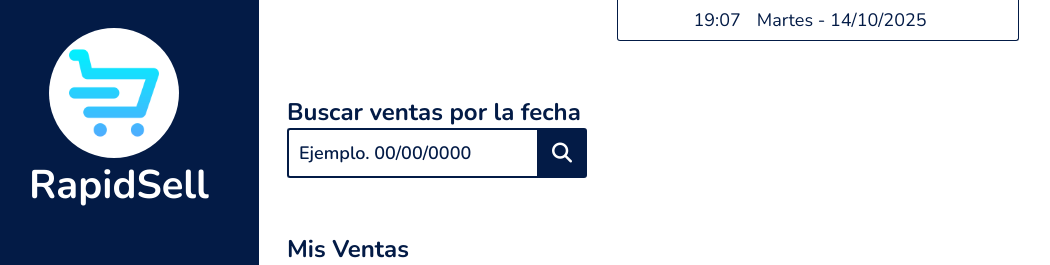
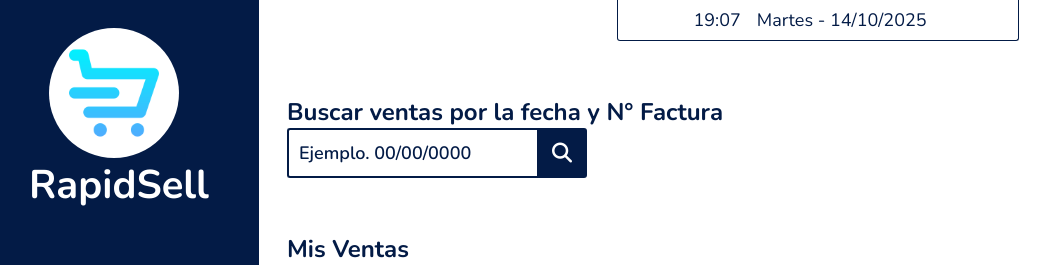
Before and after one commit to Oliweb19/RapidSell, a PHP site: page /mis-ventas.php in a window 1400 px wide. Shown: the top 265 px of the page, without its empty margins (21-1071 px from the left). Run offline with PHP 8.4, Linux system fonts and the light colour scheme; data comes from the database, SQL or seed files in the repository.

Commit message:
*Se le agrego una mejora a mis ventas -Se le añadio la busqueda exacta por Nº de factura

```diff
--- a/mis-ventas.php
+++ b/mis-ventas.php
@@ -68,7 +68,7 @@
                 </h3>
             </div>
             <div class="bars-products">
-                  <h2>Buscar ventas por la fecha</h2>
+                  <h2>Buscar ventas por la fecha y N° Factura</h2>
                   <form action="mis-ventas.php" method="post" class="monto">
                     <input type="search" name="date" id="" placeholder="Ejemplo. 00/00/0000" class="especial">
                     <button type="submit" id="btn-search"><i class="fa-solid fa-magnifying-glass"></i></button>
@@ -80,12 +80,26 @@
                     $inicio = ($pagina - 1) * $por_pagina;
                     $filtro_fecha = false;
                     $fecha_actual = date("d/m/Y");
-                    if(isset($_POST['date']) && !empty($_POST['date'])) {
-                      $fecha = $_POST['date'];
+                    // Determinar si el input corresponde a una fecha o a un número de factura
+                    $buscar_factura = false;
+                    $factura = '';
+                    if(isset($_POST['date']) && trim($_POST['date']) !== '') {
+                      $input = trim($_POST['date']);
+                    } else if(isset($_GET['date']) && trim($_GET['date']) !== '') {
+                      $input = trim($_GET['date']);
+                    } else {
+                      $input = '';
+                    }
+
+                    if($input !== ''){
+                      // Si el usuario ingresó sólo dígitos, lo tratamos como N° de factura
+                      if(ctype_digit($input)){
+                        $buscar_factura = true;
+                        $factura = $input;
+                      } else {
+                        $fecha = $input;
                         $filtro_fecha = true;
-                    } else if(isset($_GET['date']) && !empty($_GET['date'])) {
-                      $fecha = $_GET['date'];
-                      $filtro_fecha = true;
+                      }
                     } else {
                       $fecha = $fecha_actual;
                     }
@@ -105,7 +119,18 @@
                       </tr>
                     </thead>
                     <?php
-                      // Contar total de ventas
+                      // Contar total de ventas (filtrar por fecha o por factura si se proporcionó)
+                      if(!empty($buscar_factura) && $buscar_factura === true){
+                        $factura_int = (int)$factura;
+                        $sql_total = "SELECT COUNT(*) as total FROM ventas WHERE id_compra = $factura_int";
+                        $res_total = mysqli_query($conexion, $sql_total);
+                        $row_total = mysqli_fetch_assoc($res_total);
+                        $total_ventas = $row_total['total'];
+                        $total_paginas = ceil($total_ventas / $por_pagina);
+                        // Obtener venta por id_compra
+                        $sql = "SELECT * FROM ventas WHERE id_compra = $factura_int ORDER BY id_compra DESC LIMIT $inicio, $por_pagina";
+                        $resultado = mysqli_query($conexion,$sql);
+                      } else {
                         $sql_total = "SELECT COUNT(*) as total FROM ventas WHERE fecha='$fecha'";
                         $res_total = mysqli_query($conexion, $sql_total);
                         $row_total = mysqli_fetch_assoc($res_total);
@@ -114,6 +139,7 @@
                         // Obtener ventas de la página actual
                         $sql = "SELECT * FROM ventas WHERE fecha='$fecha' ORDER BY id_compra DESC LIMIT $inicio, $por_pagina";
                         $resultado = mysqli_query($conexion,$sql);
+                      }
                       while($mostrar = mysqli_fetch_array($resultado)){
                     ?>
                     <tbody>
```
Lines whose indentation alone changed are shown as unchanged.
